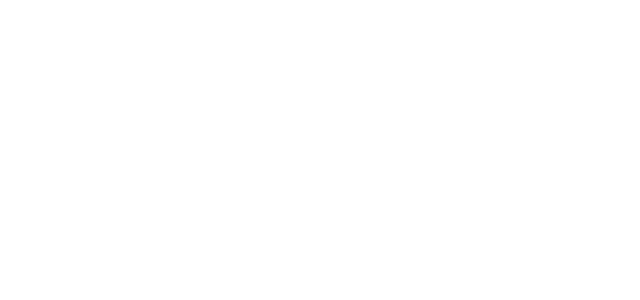
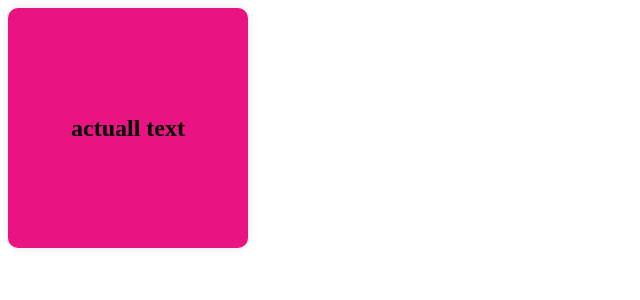
Before and after one commit to Traversers/algraph-frontend, a React (Vite) app: page /StartPage in a window 1280 px wide. Before the commit this address had no page. Shown: the top 300 px of the page, without its empty margins (0-640 px from the left). Built offline with nearby package versions, Linux system fonts and the light colour scheme.

Commit message:
creating graph preview component

```diff
--- a/package.json
+++ b/package.json
@@ -14,6 +14,7 @@
     "@emotion/styled": "^11.11.5",
     "@mui/icons-material": "^5.15.15",
     "@mui/material": "^5.15.15",
+    "antd": "^5.16.5",
     "react": "^18.2.0",
     "react-dom": "^18.2.0",
     "react-router-dom": "^6.23.0"
--- a/src/App.jsx
+++ b/src/App.jsx
@@ -3,6 +3,8 @@
 import AppBar from "./components/AppBar";
 import Login from "./components/Login";
 import SignUp from "./components/SingUp";
+import GraphPreview from "./components/Graph/GraphPreview";
+import StartPage from "./components/StartPage";
 
 function App() {
   return (
@@ -11,6 +13,7 @@
         <Route path="/" element={<Login />} />
         <Route path="Login" element={<Login />} />
         <Route path="Signup" element={<SignUp />} />
+        <Route path="StartPage" element={<StartPage />} />
       </Routes>
     </BrowserRouter>
   );
--- /dev/null
+++ b/src/components/Graph/GraphPreview.css
@@ -0,0 +1,17 @@
+.graph-preview{
+    display: flex;
+    flex-direction: column;
+    align-items: center;
+    justify-content: center;
+    width: 200px; /* Set a fixed width */
+    height: 200px; /* Set a fixed height */
+    background-color: #e91382;
+    border-radius: 10px;
+    padding: 20px;
+    box-shadow: 0 0 10px rgba(0, 0, 0, 0.1);
+}
+.text{
+    font-size: 1.5rem;
+    color: #d62424;
+    margin-bottom: 20px;
+}
--- /dev/null
+++ b/src/components/Graph/GraphPreview.jsx
@@ -0,0 +1,14 @@
+import { TEXTS } from "../../constants/texts";
+import "./GraphPreview.css";
+import { Layout } from "antd";
+
+const GraphPreview = ({key}) => {
+    return (
+        <div className="graph-preview" >
+            <div className="graph-preview__header">
+            <h2>{TEXTS.GRAPH_PREVIEW}</h2>
+            </div>
+        </div>
+    );
+}
+export default GraphPreview;
--- /dev/null
+++ b/src/components/StartPage.jsx
@@ -0,0 +1,10 @@
+import GraphPreview from "./Graph/GraphPreview";
+
+const StartPage = () => {
+  return (
+    <div>
+     <GraphPreview  />
+    </div>
+  );
+}
+export default StartPage;
--- /dev/null
+++ b/src/constants/texts.js
@@ -0,0 +1,3 @@
+export const TEXTS={
+    GRAPH_PREVIEW : "actuall text"
+}
```
Also changed, not shown: 1 other file (tests, documents, lock files or other folders).
